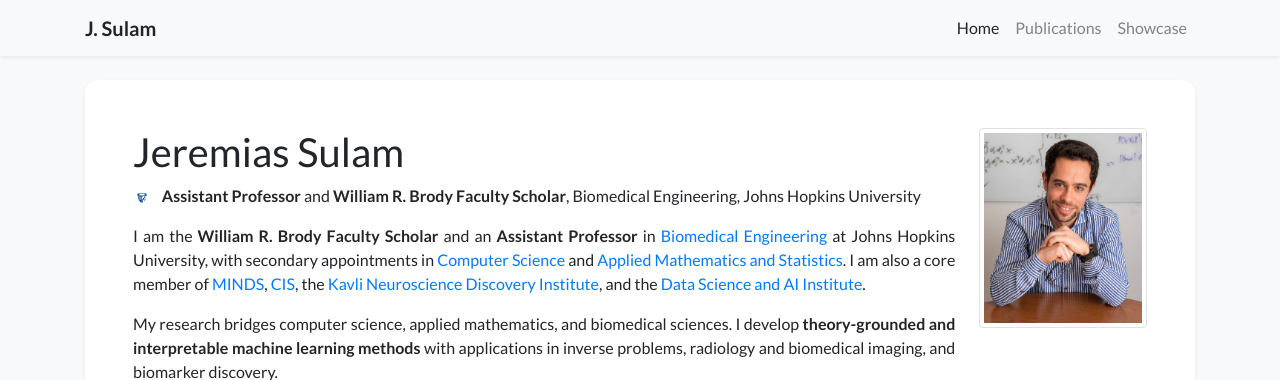
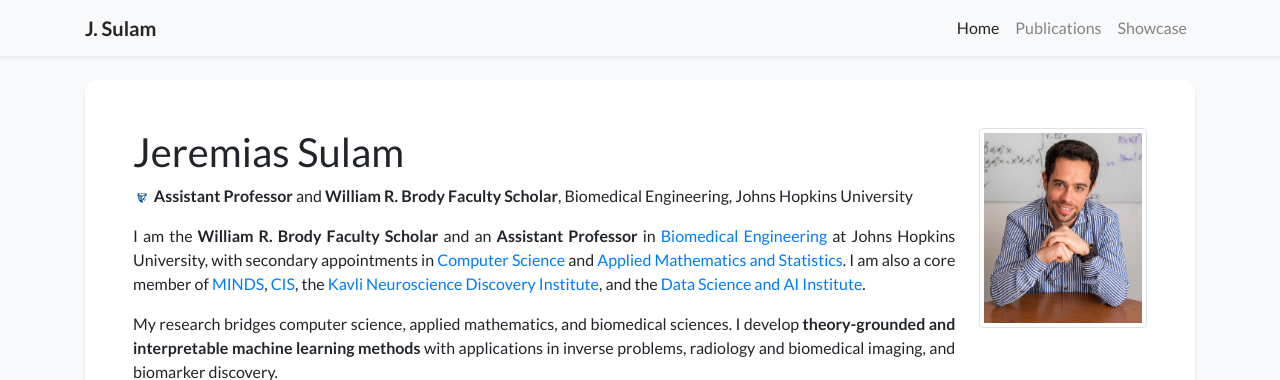
Before and after one commit to jsulam/jsulam.github.io, a Jekyll site: the page built from index.html, in a window 1280 px wide. Shown: the top 380 px of the page. Built offline with Jekyll 4.4.1, drawn with Linux system fonts in a browser that asks for light colours; nearby versions of some CDN libraries; a style sheet for code colours, icons or effects is not loaded.

Commit message:
Update global.css

```diff
--- a/assets/css/global.css
+++ b/assets/css/global.css
@@ -95,8 +95,6 @@
 }
 
 .profile-logo {
-    height: 10px;   /* adjust this value as needed */
-    width: auto;    /* keep proportions */
-    margin-right: 8px;  /* optional spacing between logo and text */
-    vertical-align: middle; /* keeps logo aligned with text */
+    height: 10px !important;  /* adjust as needed */
+  width: auto !important;
 }
```
